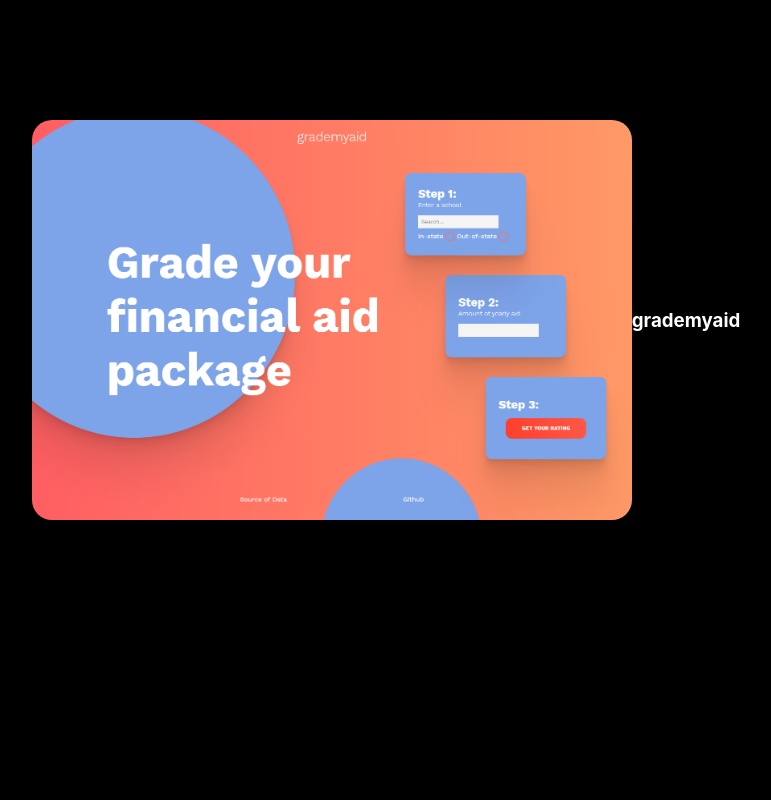
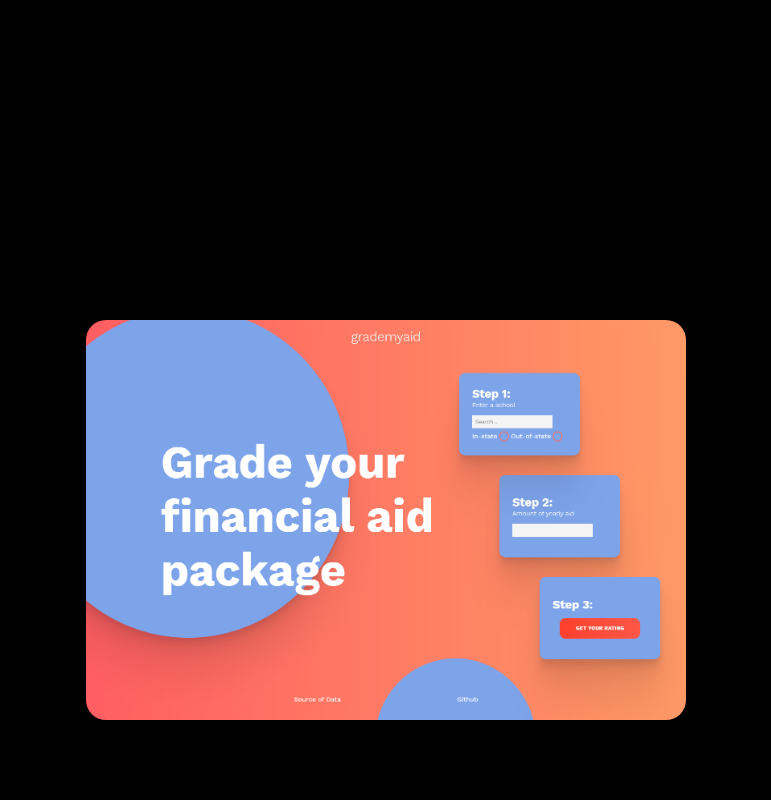
Before and after one commit to agrattan0820/portfolio-site, a Next.js app: page / in a window 1280 px wide. Shown: the part 680-1480 px from the top of the page, without its empty margins (254-1025 px from the left). Built offline with nearby package versions, Linux system fonts and the light colour scheme.

Commit message:
Somewhat working scrolling projects

```diff
--- a/pages/index.js
+++ b/pages/index.js
@@ -11,24 +11,23 @@ export default function Home() {
 
     gsap.registerPlugin(ScrollTrigger);
 
-    let projects = gsap.utils.toArray(".project");
+    let projects = gsap.utils.toArray(".project-row .project");
 
     gsap.to(projects, {
       xPercent: -100 * (projects.length - 1),
       ease: "none",
       scrollTrigger: {
-        trigger: ".project-row",
+        trigger: ".project-container",
         pin: true,
         start: "top top",
-        scrub: true,
+        scrub: 1,
         snap: {
           snapTo: 1 / (projects.length - 1),
           duration: { min: 0.2, max: 0.3 },
           delay: 0,
         },
         // Base vertical scrolling on how wide the container is so it feels more natural.
-        end: () =>
-          "+=" + document.querySelector(".project-row").offsetHeight,
+        end: () => "+=" + document.querySelector(".project-row").offsetHeight,
       },
     });
 
@@ -66,15 +65,12 @@ export default function Home() {
         <div className="project-row">
           <div className="project">
             <img src="/images/www.grademyaid.com_.png" alt="grademyaid" />
-            <h3>grademyaid</h3>
           </div>
           <div className="project">
             <img src="/images/www.grademyaid.com_.png" alt="grademyaid" />
-            <h3>grademyaid</h3>
           </div>
           <div className="project">
             <img src="/images/www.grademyaid.com_.png" alt="grademyaid" />
-            <h3>grademyaid</h3>
           </div>
         </div>
       </div>
--- a/styles/App.scss
+++ b/styles/App.scss
@@ -11,4 +11,5 @@ html {
   visibility: hidden;
   user-select: none;
   background: $black;
+  scroll-behavior: smooth;
 }
--- a/styles/Home.scss
+++ b/styles/Home.scss
@@ -59,13 +59,17 @@
     }
   }
   .project-container {
+    position: relative;
     height: 100vh;
     height: calc(car(--vh, 1vh) * 100);
     .project-row {
+      position: absolute;
+      top: 50%;
+      transform: translateY(-50%);
       width: 300%;
       display: flex;
+      align-self: center;
       overflow: hidden;
-      align-items: center;
       flex-wrap: nowrap;
       .project {
         width: 100%;
@@ -75,7 +79,6 @@
         justify-content: center;
         align-items: center;
         position: relative;
-        overflow: hidden;
         h3 {
           text-align: center;
           color: $white;
```
